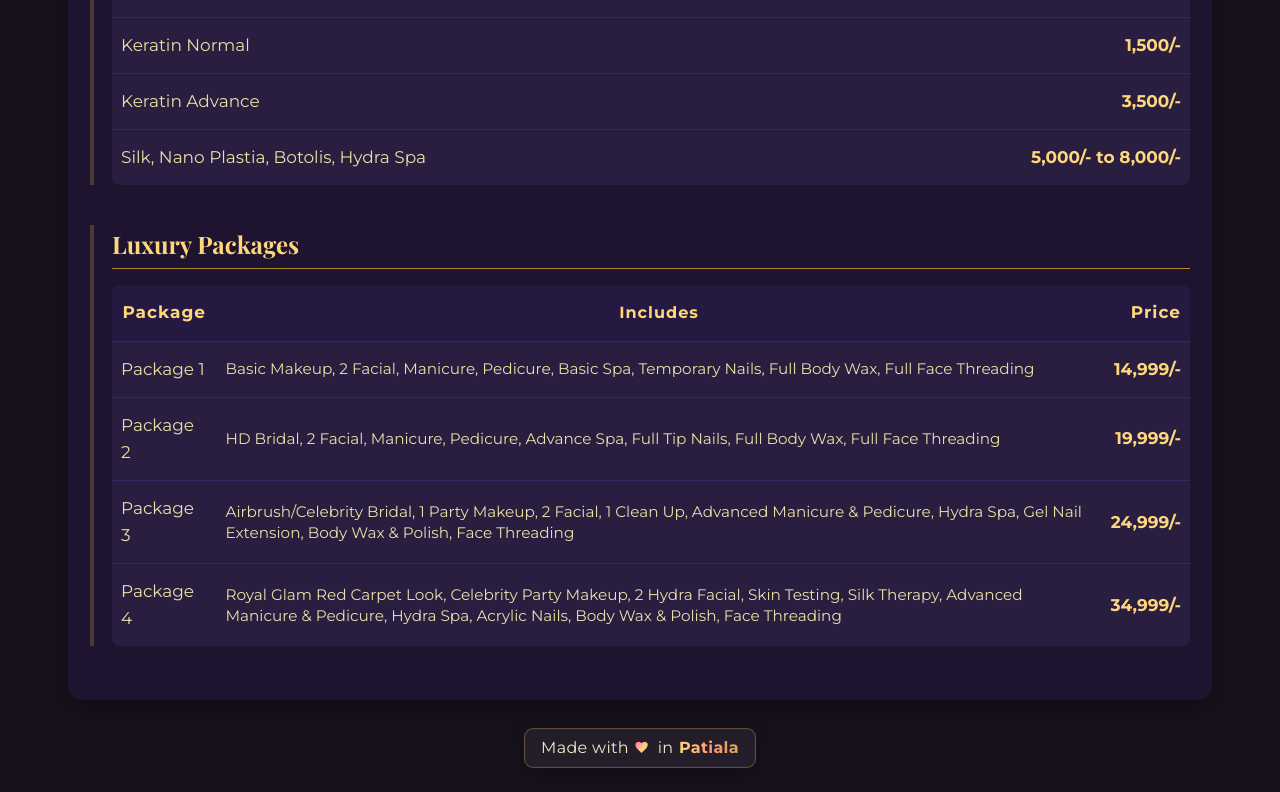
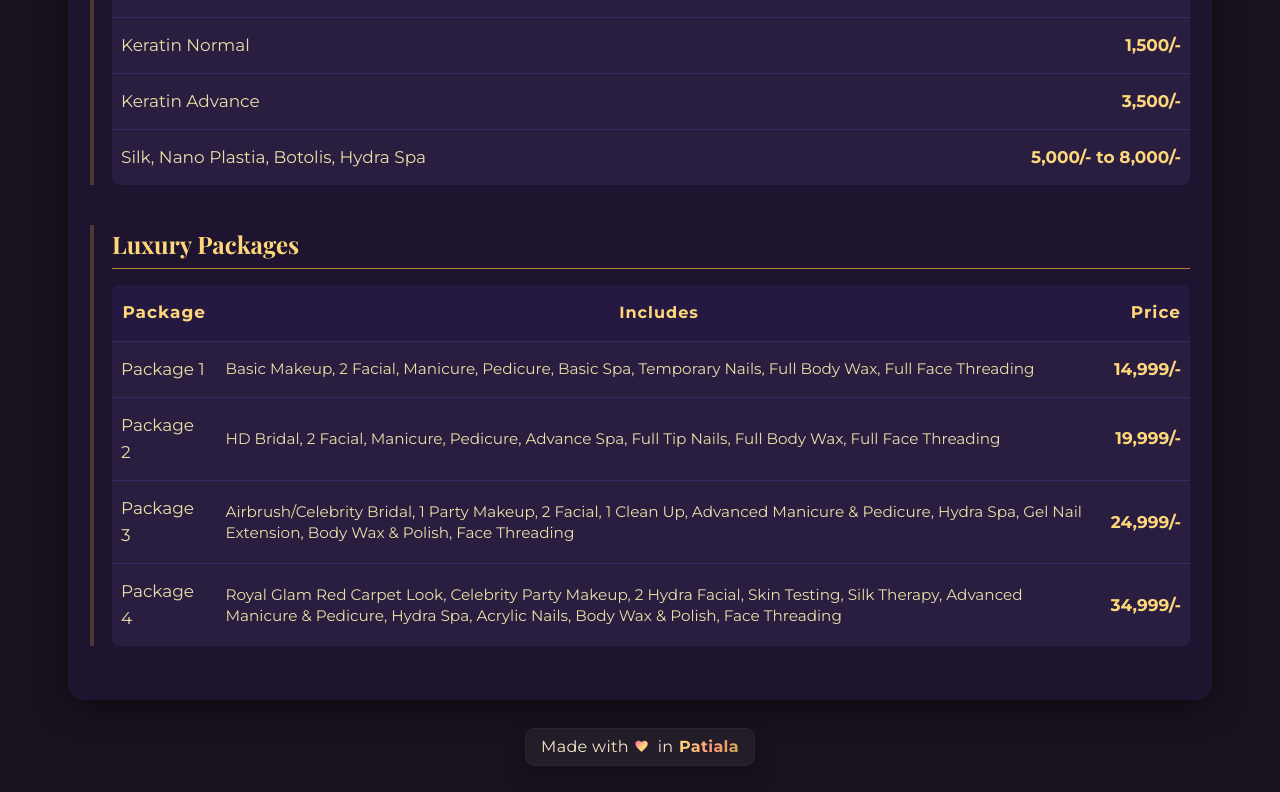
Before and after one commit to QRCart/lucky-Makeover, a plain HTML site: page index.html in a window 1280 px wide. Shown: the part 3605-4397 px from the top of the page. Drawn offline with nearby package versions, Linux system fonts and the light colour scheme.

Commit message:
Update index.html

```diff
--- a/index.html
+++ b/index.html
@@ -138,7 +138,7 @@
       padding: 10px 16px;
       width: fit-content;
       background: rgba(255, 255, 255, 0.05);
-      border: 1px solid rgba(211, 168, 78, 0.35);
+/*       border: 1px solid rgba(211, 168, 78, 0.35); */
       border-radius: 9px;
       backdrop-filter: blur(6px);
       -webkit-backdrop-filter: blur(6px);
```
